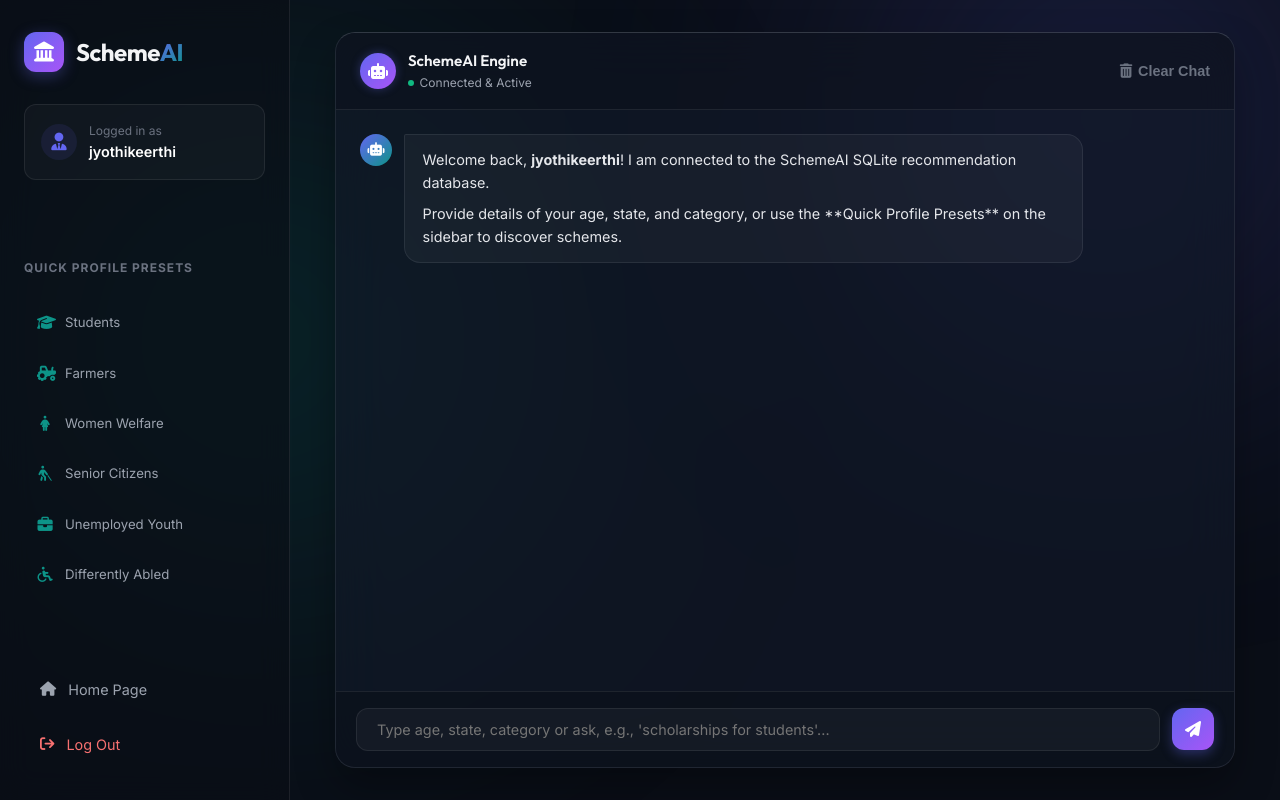
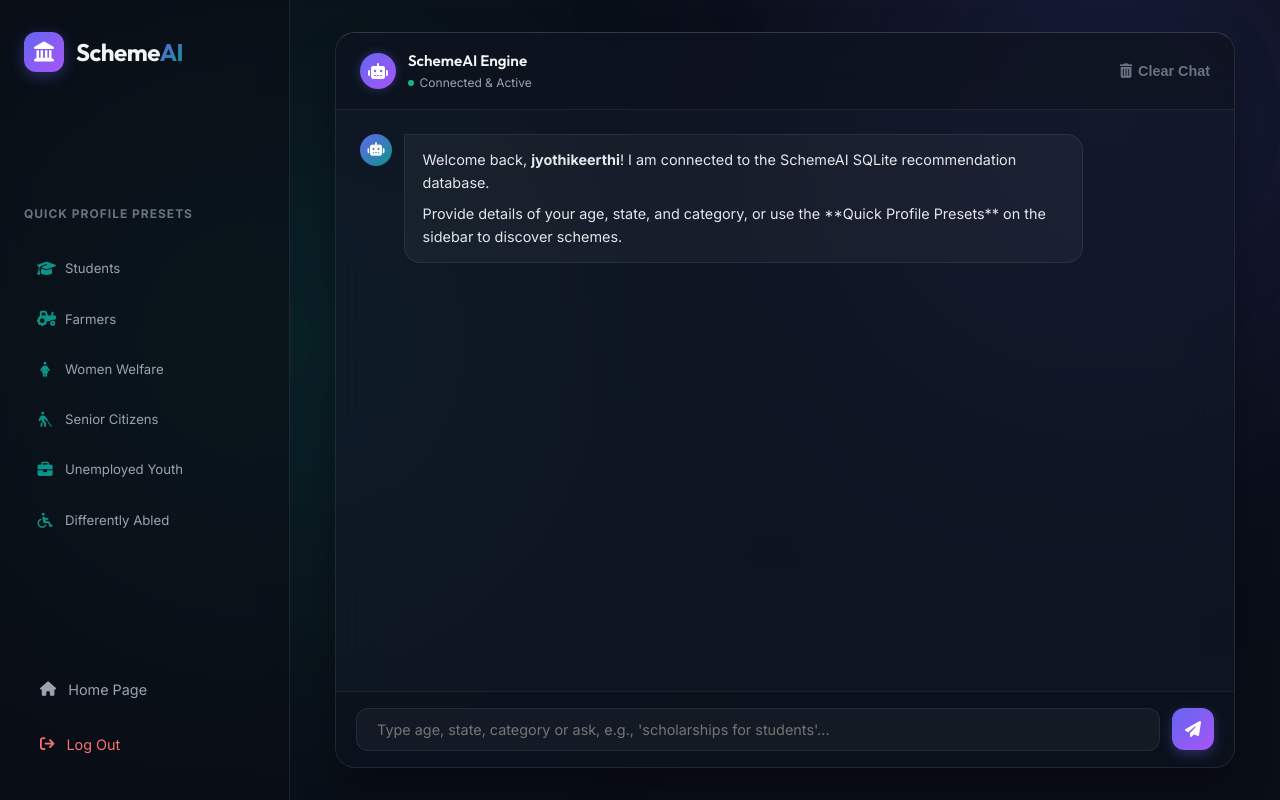
Before and after one commit to Jyothisree233/government-schemes-chatbot, a Flask app: page /chat in a window 1280 px wide; the page is wider, and only the part inside the window is pictured. Run offline with Flask 3, Linux system fonts and the light colour scheme; a user stored in the database is signed in; data comes from the database, SQL or seed files in the repository; data that the repository does not hold is empty; parts of the project's set-up code (start-up, migrations or seed data) failed here and were passed over.

Commit message:
Remove logged in as display

```diff
--- a/templates/chat.html
+++ b/templates/chat.html
@@ -26,16 +26,6 @@
                         <i class="fa-solid fa-landmark"></i>
                     </div>
                     <span class="brand-name">Scheme<span>AI</span></span>
-                </div>
-
-                <div class="user-profile-badge">
-                    <div class="profile-icon">
-                        <i class="fa-solid fa-user-tie"></i>
-                    </div>
-                    <div class="profile-info">
-                        <p class="profile-greeting">Logged in as</p>
-                        <p class="profile-username">{{ username }}</p>
-                    </div>
                 </div>
             </div>
 
@@ -92,7 +82,7 @@
                     <!-- Loading history state -->
                     <div id="history-loader" style="text-align: center; color: var(--text-muted); font-size: 0.85rem; padding: 1rem 0;">
                         <i class="fa-solid fa-circle-notch fa-spin"></i> Loading chat history...
-                    </div>
+                </div>
                 </div>
 
                 <!-- Input area -->
```
